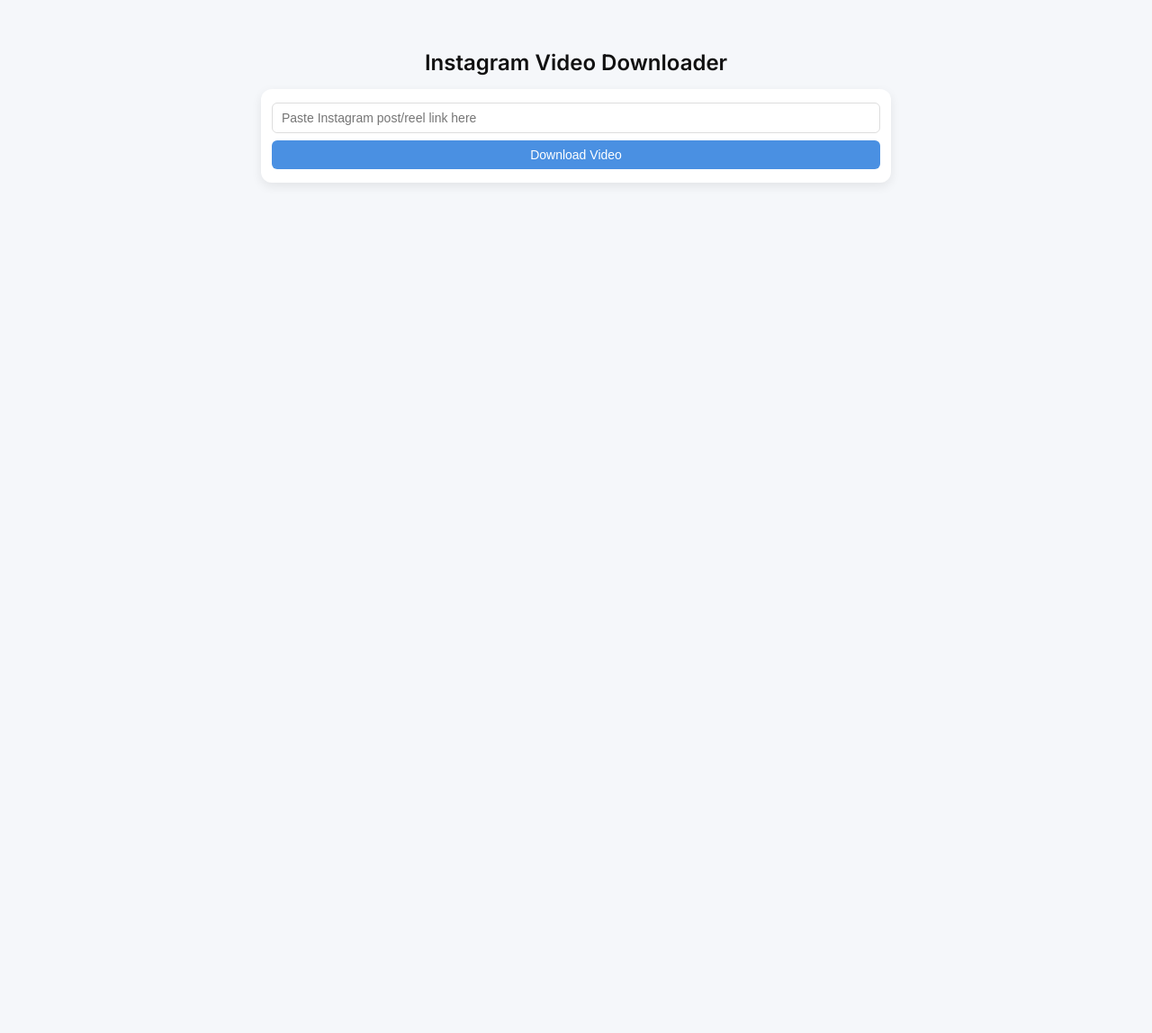
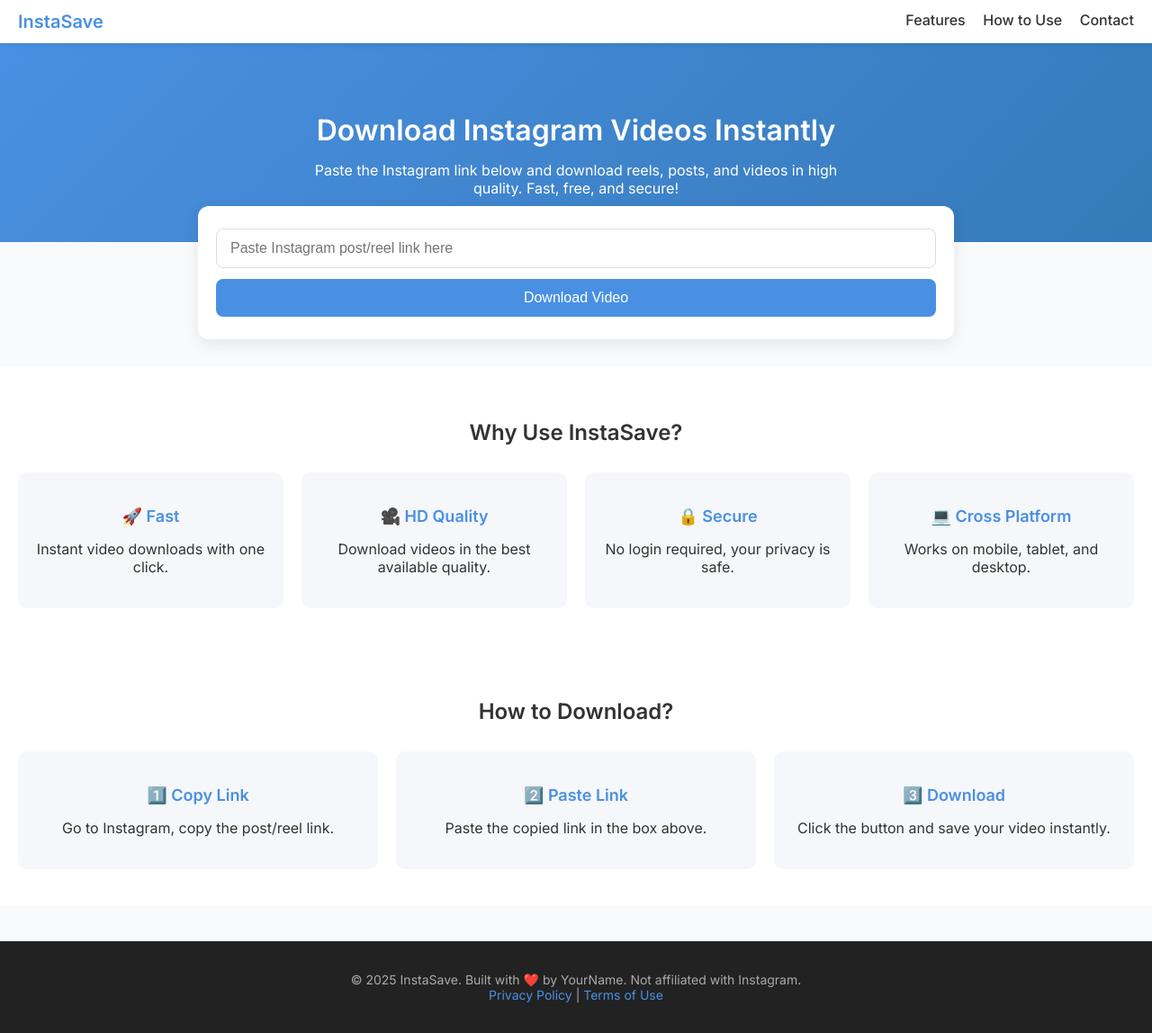
Before and after one commit to ravimalani86/video-downloader, a Flask app: page / in a window 1280 px wide. Shown: the whole page at 90% size. Before the commit the page ends 205 px from the top, so only its background shows below. Run offline with Flask 3, Linux system fonts and the light colour scheme; some libraries are stand-ins or nearby versions.

Commit message:
improve template design

```diff
--- a/templates/index.html
+++ b/templates/index.html
@@ -6,70 +6,90 @@
 <title>Instagram Video Downloader</title>
 <link href="https://fonts.googleapis.com/css2?family=Inter:wght@400;500;600&display=swap" rel="stylesheet">
 <style>
-  body { font-family: 'Inter', sans-serif; background-color: #f5f7fa; color: #333; margin: 0; padding: 0; }
-  .container { max-width: 700px; margin: 25px auto; padding: 10px; } /* margin/padding halved */
-  h2 { text-align: center; font-weight: 600; margin-bottom: 15px; color: #111; }
+  body { font-family: 'Inter', sans-serif; margin: 0; background: #f9fafc; color: #333; }
 
-  /* Card */
-  .card { background: #fff; padding: 15px 12px; border-radius: 12px; box-shadow: 0 4px 12px rgba(0,0,0,0.08); } /* half padding/shadow */
-  form { display: flex; flex-direction: column; gap: 8px; } /* gap halved */
-  input[type="text"] { padding: 8px 10px; font-size: 14px; border-radius: 6px; border: 1px solid #ddd; transition: border 0.3s; }
+  /* Navbar */
+  header { background: #fff; padding: 12px 20px; box-shadow: 0 2px 6px rgba(0,0,0,0.08); position: sticky; top: 0; z-index: 10; }
+  header .logo { font-weight: 600; font-size: 20px; color: #4a90e2; text-decoration: none; }
+  header nav { float: right; }
+  header nav a { margin-left: 15px; text-decoration: none; color: #333; font-weight: 500; }
+  header nav a:hover { color: #4a90e2; }
+
+  /* Hero Section */
+  .hero { text-align: center; padding: 50px 20px; background: linear-gradient(135deg, #4a90e2, #357ab8); color: #fff; }
+  .hero h1 { font-size: 32px; margin-bottom: 15px; font-weight: 600; }
+  .hero p { font-size: 16px; max-width: 600px; margin: 0 auto; }
+
+  /* Form Section */
+  .tool-section { max-width: 800px; margin: -40px auto 30px; background: #fff; padding: 25px 20px; border-radius: 12px; box-shadow: 0 6px 18px rgba(0,0,0,0.08); }
+  form { display: flex; flex-direction: column; gap: 12px; }
+  input[type="text"] { padding: 12px 15px; font-size: 16px; border-radius: 8px; border: 1px solid #ddd; transition: border 0.3s; }
   input[type="text"]:focus { border-color: #4a90e2; outline: none; }
-  button { padding: 8px; font-size: 14px; background-color: #4a90e2; color: #fff; border: none; border-radius: 6px; cursor: pointer; transition: background 0.3s; }
+  button { padding: 12px; font-size: 16px; background-color: #4a90e2; color: #fff; border: none; border-radius: 8px; cursor: pointer; transition: background 0.3s; }
   button:hover { background-color: #357ab8; }
 
-  .error { background: #ffe0e0; color: #c20000; padding: 8px 10px; border-radius: 6px; margin-top: 10px; text-align: center; }
+  .error { background: #ffe0e0; color: #c20000; padding: 10px; border-radius: 8px; text-align: center; }
 
   /* Preview */
-  .preview-card { background: #fff; padding: 10px 15px; margin-top: 15px; border-radius: 12px; box-shadow: 0 3px 12px rgba(0,0,0,0.08); text-align: center; }
-  .preview-card video { width: 100%; border-radius: 6px; }
-  .preview-card a { display: inline-block; margin-top: 10px; text-decoration: none; background-color: #4a90e2; color: #fff; padding: 8px 15px; border-radius: 6px; transition: background 0.3s; }
-  .preview-card a:hover { background-color: #357ab8; }
+  .preview { margin-top: 25px; text-align: center; }
+  .preview video { width: 100%; max-width: 500px; border-radius: 8px; box-shadow: 0 3px 10px rgba(0,0,0,0.1); }
+  .preview a { display: inline-block; margin-top: 12px; padding: 10px 18px; background: #4a90e2; color: #fff; text-decoration: none; border-radius: 6px; transition: background 0.3s; }
+  .preview a:hover { background: #357ab8; }
+
+  /* Features Section */
+  .features { padding: 40px 20px; background: #fff; }
+  .features h2 { text-align: center; font-size: 24px; margin-bottom: 30px; }
+  .features-grid { display: grid; grid-template-columns: repeat(auto-fit, minmax(220px, 1fr)); gap: 20px; }
+  .feature { background: #f5f7fa; padding: 20px; border-radius: 10px; text-align: center; }
+  .feature h3 { margin-bottom: 10px; color: #4a90e2; font-size: 18px; }
+
+  /* Footer */
+  footer { background: #222; color: #aaa; padding: 20px; text-align: center; font-size: 14px; margin-top: 40px; }
+  footer a { color: #4a90e2; text-decoration: none; }
+  footer a:hover { text-decoration: underline; }
 
   /* Loader */
-  .loader-overlay {
-    display: none;
-    position: fixed; top: 0; left: 0; width: 100%; height: 100%;
-    background: rgba(0,0,0,0.3); z-index: 9999; text-align: center;
-  }
-  .loader-overlay .spinner {
-    position: absolute; top: 50%; left: 50%;
-    transform: translate(-50%, -50%);
-    border: 6px solid #f3f3f3; /* smaller */
-    border-top: 6px solid #4a90e2;
-    border-radius: 50%;
-    width: 40px; height: 40px; /* smaller */
-    animation: spin 1s linear infinite;
-  }
-  @keyframes spin { 0% { transform: rotate(0deg); } 100% { transform: rotate(360deg); } }
+  .loader-overlay { display: none; position: fixed; top:0; left:0; width:100%; height:100%; background: rgba(0,0,0,0.3); z-index: 9999; }
+  .loader-overlay .spinner { position: absolute; top: 50%; left: 50%; transform: translate(-50%,-50%); border: 6px solid #f3f3f3; border-top: 6px solid #4a90e2; border-radius: 50%; width: 50px; height: 50px; animation: spin 1s linear infinite; }
+  @keyframes spin { 0%{ transform: rotate(0deg);} 100%{ transform: rotate(360deg);} }
 
-  /* Mobile adjustments */
-  @media (max-width: 500px) {
-    .container { margin: 8px; padding: 8px; }
-    .card, .preview-card { padding: 12px; }
-    button, input[type="text"] { font-size: 13px; padding: 6px; }
-    .preview-card a { padding: 6px 12px; font-size: 13px; }
+  @media(max-width:600px) {
+    .hero h1 { font-size: 24px; }
+    .tool-section { margin: -30px 15px 20px; padding: 20px; }
+    input[type="text"], button { font-size: 14px; padding: 10px; }
   }
 </style>
 </head>
 <body>
 
-<div class="container">
-  <h2>Instagram Video Downloader</h2>
+<!-- Navbar -->
+<header>
+  <a href="/" class="logo">InstaSave</a>
+  <nav>
+    <a href="#features">Features</a>
+    <a href="#howto">How to Use</a>
+    <a href="#footer">Contact</a>
+  </nav>
+</header>
 
-  <div class="card">
+<!-- Hero -->
+<section class="hero">
+  <h1>Download Instagram Videos Instantly</h1>
+  <p>Paste the Instagram link below and download reels, posts, and videos in high quality. Fast, free, and secure!</p>
+</section>
+
+<!-- Tool Form -->
+<div class="tool-section">
   <form method="POST" id="downloadForm">
     <input type="text" name="url" placeholder="Paste Instagram post/reel link here" required>
     <button type="submit">Download Video</button>
   </form>
-
   {% if error %}
     <div class="error">❌ {{ error }}</div>
   {% endif %}
-  </div>
 
   {% if preview %}
-    <div class="preview-card">
+    <div class="preview">
       <h3>Video Preview</h3>
       <video controls autoplay>
         <source src="{{ preview }}" type="video/mp4">
@@ -81,15 +101,39 @@
   {% endif %}
 </div>
 
-<!-- Loader Overlay -->
-<div class="loader-overlay" id="loader">
-  <div class="spinner"></div>
+<!-- Features -->
+<section class="features" id="features">
+  <h2>Why Use InstaSave?</h2>
+  <div class="features-grid">
+    <div class="feature"><h3>🚀 Fast</h3><p>Instant video downloads with one click.</p></div>
+    <div class="feature"><h3>🎥 HD Quality</h3><p>Download videos in the best available quality.</p></div>
+    <div class="feature"><h3>🔒 Secure</h3><p>No login required, your privacy is safe.</p></div>
+    <div class="feature"><h3>💻 Cross Platform</h3><p>Works on mobile, tablet, and desktop.</p></div>
   </div>
+</section>
+
+<!-- How To Use -->
+<section class="features" id="howto">
+  <h2>How to Download?</h2>
+  <div class="features-grid">
+    <div class="feature"><h3>1️⃣ Copy Link</h3><p>Go to Instagram, copy the post/reel link.</p></div>
+    <div class="feature"><h3>2️⃣ Paste Link</h3><p>Paste the copied link in the box above.</p></div>
+    <div class="feature"><h3>3️⃣ Download</h3><p>Click the button and save your video instantly.</p></div>
+  </div>
+</section>
+
+<!-- Footer -->
+<footer id="footer">
+  <p>© 2025 InstaSave. Built with ❤️ by YourName. Not affiliated with Instagram. <br>
+  <a href="#">Privacy Policy</a> | <a href="#">Terms of Use</a></p>
+</footer>
+
+<!-- Loader -->
+<div class="loader-overlay" id="loader"><div class="spinner"></div></div>
 
 <script>
   const form = document.getElementById('downloadForm');
   const loader = document.getElementById('loader');
-
   form.addEventListener('submit', () => {
     loader.style.display = 'block';
   });
```
Lines whose indentation alone changed are shown as unchanged.
